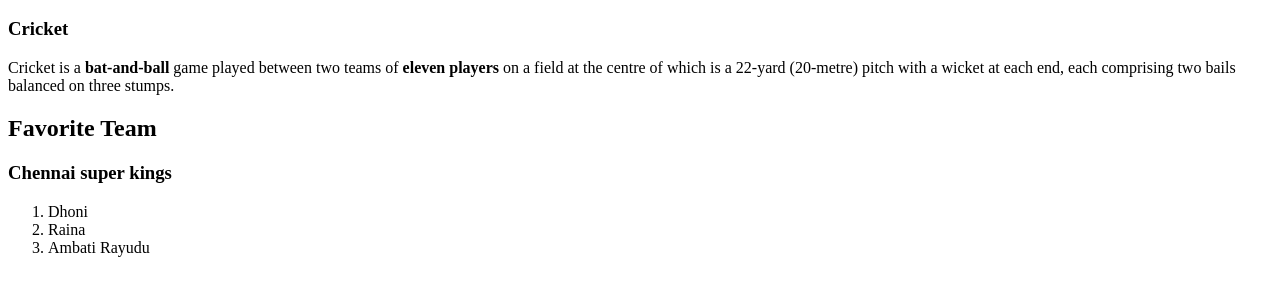
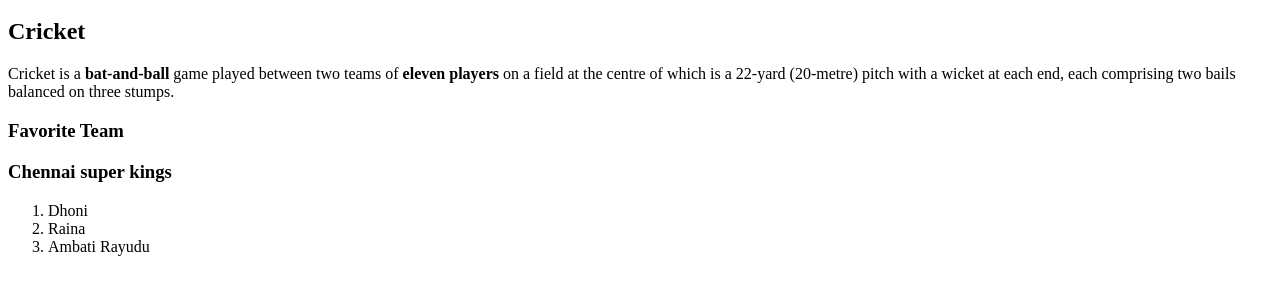
Before and after one commit to 44-563-Web-Apps-S23/44563-webapps-assignment-3-DasariTejaReddy, a plain HTML site: page index.html in a window 1280 px wide. Shown: the part 48-344 px from the top of the page. Drawn offline with Linux system fonts and the light colour scheme.

Commit message:
Update index.html

```diff
--- a/index.html
+++ b/index.html
@@ -5,9 +5,9 @@
     </head>
     <body>
         <h1>Dasari Teja Reddy</h1>
-    <h3>Cricket</h3>
+    <h2>Cricket</h2>
         <p>Cricket is a <b>bat-and-ball </b>game played between two teams of <b>eleven players</b> on a field at the centre of which is a 22-yard (20-metre) pitch with a wicket at each end, each comprising two bails balanced on three stumps.</p>
-   <h2>Favorite Team</h2>
+   <h3>Favorite Team</h3>
         <h3>Chennai super kings</h3>
    <ol>
     <li>Dhoni</li>
```
